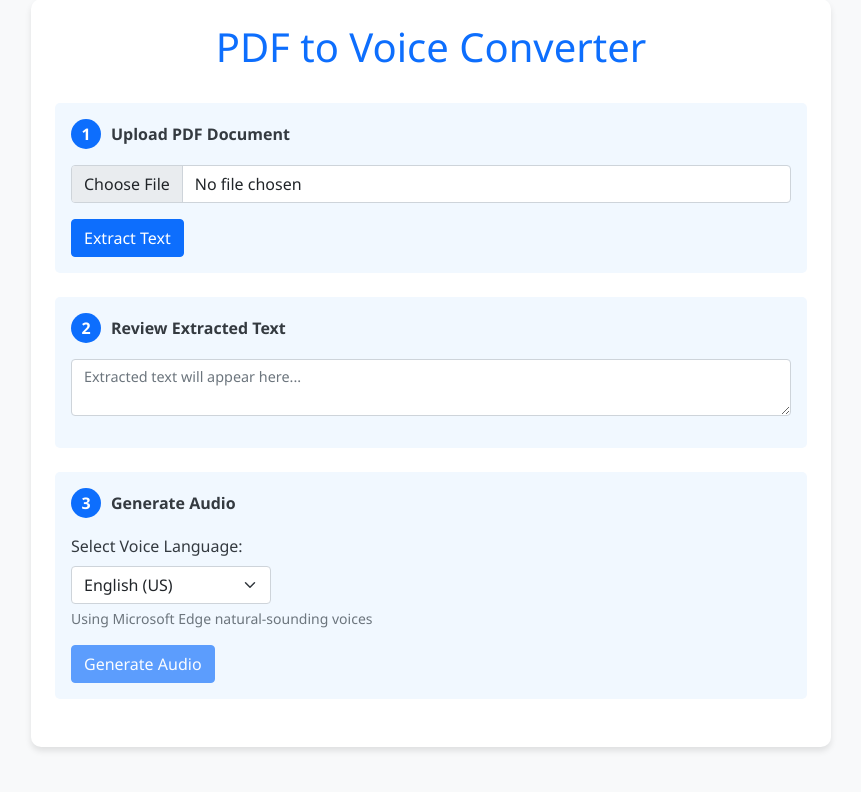
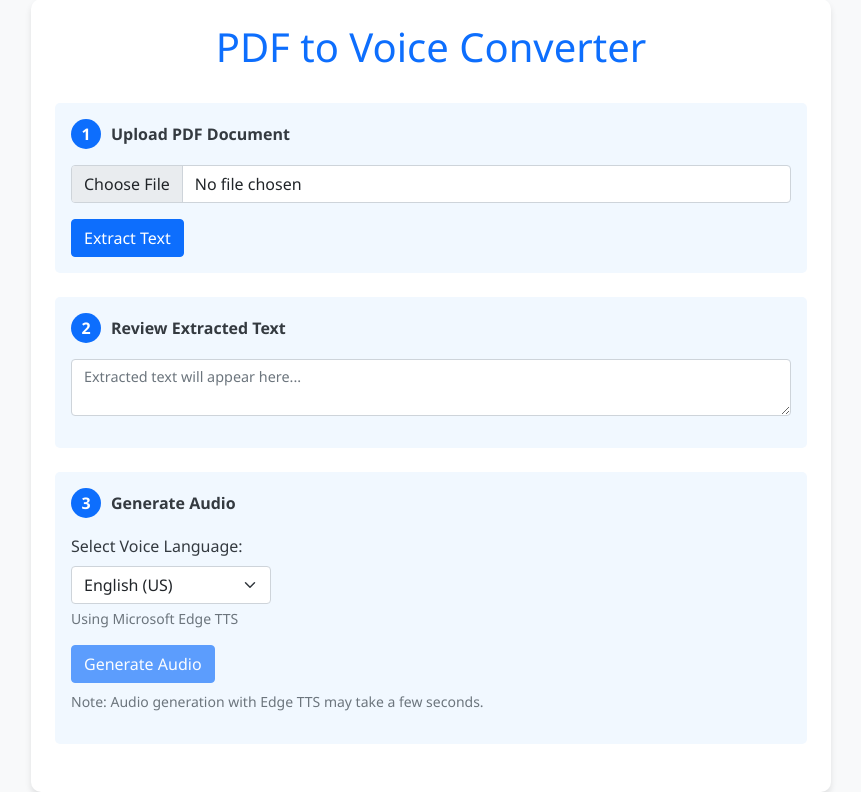
Before and after one commit to zirth66/pdftovoice, a Flask app: page / in a window 1280 px wide. Shown: the part 33-825 px from the top of the page, without its empty margins (209-1070 px from the left). Before the commit the page ends 784 px from the top, so only its background shows below. Run offline with Flask 2, Linux system fonts and the light colour scheme; parts of the project's set-up code (start-up, migrations or seed data) failed here and were passed over.

Commit message:
Enhance app for Vercel deployment and improve user experience
- Update app.py for serverless compatibility with temp directories and error handling
- Add Vercel configuration for serverless deployment
- Improve text extraction with basic cleanup function
- Update README with Vercel deployment instructions
- Add progress bar and improved error handling in frontend
- Update requirements.txt with additional dependency

```diff
--- a/app.py
+++ b/app.py
@@ -7,8 +7,8 @@ import asyncio
 import edge_tts
 
 app = Flask(__name__)
-app.config['UPLOAD_FOLDER'] = 'uploads'
-app.config['AUDIO_FOLDER'] = 'audio'
+app.config['UPLOAD_FOLDER'] = '/tmp/uploads'
+app.config['AUDIO_FOLDER'] = '/tmp/audio'
 app.config['STATIC_FOLDER'] = 'static'
 
 # Create directories if they don't exist
@@ -66,6 +66,9 @@ def extract_text():
         # Extract text from PDF
         text = extract_text_from_pdf(filepath)
 
+        # Clean up the file after extraction
+        os.remove(filepath)
+
         # Return extracted text
         return jsonify({'text': text})
 
@@ -88,10 +91,16 @@ def generate_audio():
     audio_filename = f"{audio_id}.mp3"
     audio_path = os.path.join(app.config['AUDIO_FOLDER'], audio_filename)
 
-    # Run the async TTS in a synchronous context
-    asyncio.run(generate_speech(text, voice, audio_path))
+    try:
+        # Special handling for async operation in a synchronous context
+        loop = asyncio.new_event_loop()
+        asyncio.set_event_loop(loop)
+        loop.run_until_complete(generate_speech(text, voice, audio_path))
+        loop.close()
 
-    return jsonify({'audio_id': audio_id})
+        return jsonify({'audio_id': audio_id})
+    except Exception as e:
+        return jsonify({'error': f'Error generating audio: {str(e)}'}), 500
 
 async def generate_speech(text, voice, output_path):
     """Generate speech using Edge TTS and save to a file."""
@@ -102,7 +111,9 @@ async def generate_speech(text, voice, output_path):
 def get_audio(audio_id):
     audio_path = os.path.join(app.config['AUDIO_FOLDER'], f"{audio_id}.mp3")
     if os.path.exists(audio_path):
-        return send_file(audio_path, mimetype='audio/mp3')
+        # Send file with auto-cleanup
+        return send_file(audio_path, mimetype='audio/mp3', as_attachment=True,
+                        download_name=f"pdf_audio_{audio_id}.mp3")
     else:
         return jsonify({'error': 'Audio file not found'}), 404
 
@@ -116,7 +127,33 @@ def extract_text_from_pdf(pdf_path):
             page = reader.pages[page_num]
             text += page.extract_text() + "\n"
 
+    # Apply minimal cleaning to preserve original text structure
+    cleaned_text = basic_text_cleanup(text)
+    return cleaned_text
+
+def basic_text_cleanup(text):
+    """Apply minimal cleanup to preserve original text structure."""
+    import re
+
+    # Replace multiple consecutive spaces with a single space
+    text = re.sub(r' {2,}', ' ', text)
+
+    # Replace tabs with a single space
+    text = text.replace('\t', ' ')
+
+    # Replace multiple consecutive line breaks with two line breaks (paragraph separation)
+    text = re.sub(r'\n{3,}', '\n\n', text)
+
+    # Normalize all line endings
+    text = re.sub(r'\r\n?', '\n', text)
+
+    # Final trim
+    text = text.strip()
+
     return text
+
+# For serverless deployment
+app = app
 
 if __name__ == '__main__':
     app.run(debug=True, host='0.0.0.0', port=5001)
--- a/requirements.txt
+++ b/requirements.txt
@@ -4,3 +4,4 @@ PyPDF2==3.0.1
 edge-tts==6.1.9
 python-dotenv==0.19.0
 pillow==9.5.0
+symspellpy==6.7.7
--- a/templates/index.html
+++ b/templates/index.html
@@ -162,9 +162,20 @@
                     <option value="ko">Korean</option>
                     <option value="zh-CN">Chinese (Simplified)</option>
                 </select>
-                <div class="form-text text-muted mt-1">Using Microsoft Edge natural-sounding voices</div>
+                <div class="form-text text-muted mt-1">
+                    Using Microsoft Edge TTS
+                </div>
             </div>
             <button id="generate-audio-btn" class="btn btn-primary" disabled>Generate Audio</button>
+            <p class="text-muted small mt-2">Note: Audio generation with Edge TTS may take a few seconds.</p>
+
+            <!-- Progress bar for audio generation -->
+            <div id="audio-progress" class="mt-3" style="display: none;">
+                <div class="progress">
+                    <div id="audio-progress-bar" class="progress-bar progress-bar-striped progress-bar-animated" role="progressbar" style="width: 0%"></div>
+                </div>
+                <p class="text-center mt-1 small" id="progress-status">Generating audio...</p>
+            </div>
 
             <div id="audio-player" class="audio-controls mt-4" style="display: none;">
                 <audio id="audio-element" controls class="w-100"></audio>
@@ -249,6 +260,21 @@
                 generateAudioBtn.disabled = true;
                 generateAudioBtn.textContent = 'Generating...';
 
+                // Show progress bar
+                const audioProgress = document.getElementById('audio-progress');
+                const audioProgressBar = document.getElementById('audio-progress-bar');
+                const progressStatus = document.getElementById('progress-status');
+                audioProgress.style.display = 'block';
+                audioPlayer.style.display = 'none';
+
+                // Simulate progress since we don't have actual progress data from the server
+                let progress = 0;
+                const progressInterval = setInterval(() => {
+                    progress += Math.random() * 15;
+                    if (progress > 90) progress = 90; // Stop at 90% until complete
+                    audioProgressBar.style.width = `${progress}%`;
+                }, 500);
+
                 try {
                     const response = await fetch('/generate-audio', {
                         method: 'POST',
@@ -258,8 +284,15 @@
                         body: JSON.stringify({
                             text: text,
                             voice: voiceSelect.value
-                        })
+                        }),
+                        // Increase timeout for Edge TTS processing
+                        timeout: 25000
                     });
+
+                    // Clear interval and set to 100%
+                    clearInterval(progressInterval);
+                    audioProgressBar.style.width = '100%';
+                    progressStatus.textContent = 'Audio ready!';
 
                     const data = await response.json();
 
@@ -273,12 +306,20 @@
                         downloadLink.href = audioUrl;
                         downloadLink.download = `pdf_audio_${data.audio_id}.mp3`;
 
-                        // Show audio player
-                        audioPlayer.style.display = 'block';
+                        // Hide progress bar and show audio player
+                        setTimeout(() => {
+                            audioProgress.style.display = 'none';
+                            audioPlayer.style.display = 'block';
+                        }, 500); // Short delay to let user see the 100% complete state
                     } else {
                         alert(data.error || 'Error generating audio');
+                        audioProgress.style.display = 'none';
                     }
                 } catch (error) {
+                    // Clear interval on error
+                    clearInterval(progressInterval);
+                    audioProgress.style.display = 'none';
+
                     console.error('Error:', error);
                     alert('An error occurred while generating audio.');
                 } finally {
```
Also changed, not shown: README.md, vercel.json (added).
